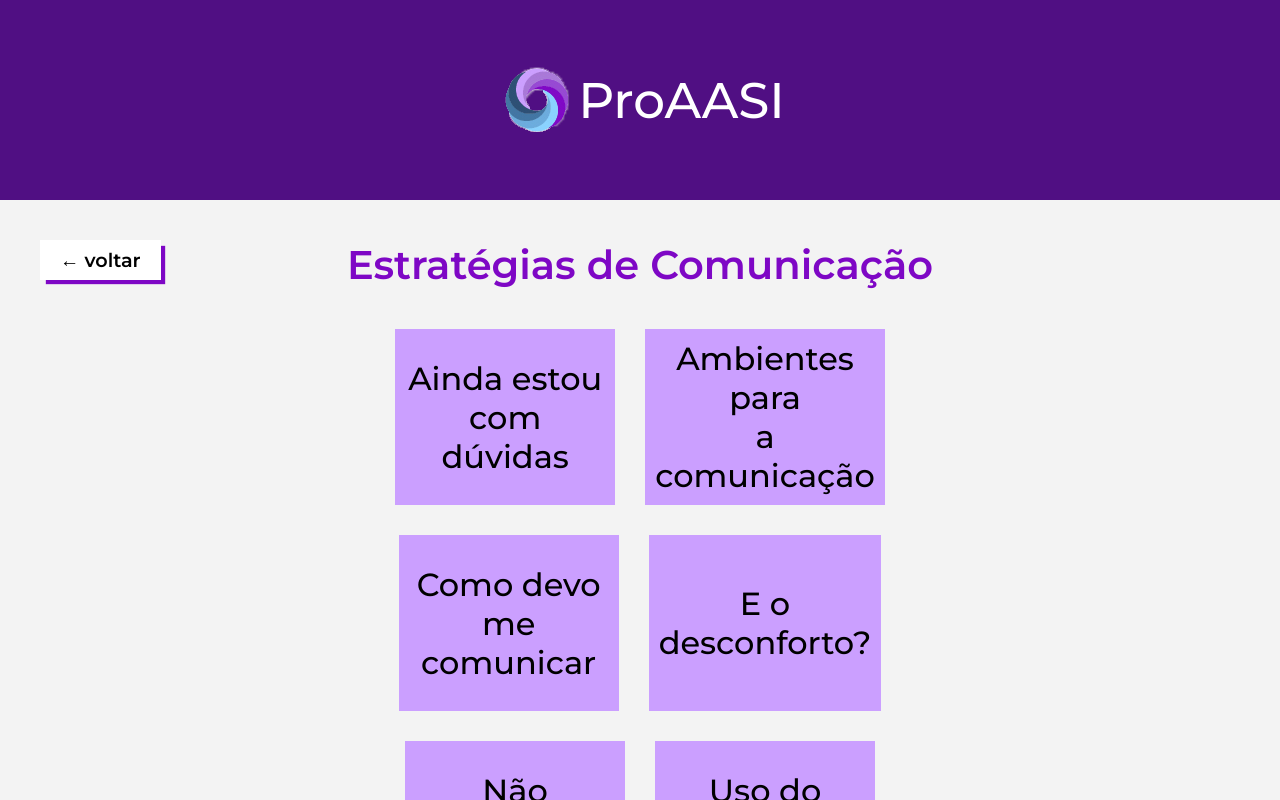
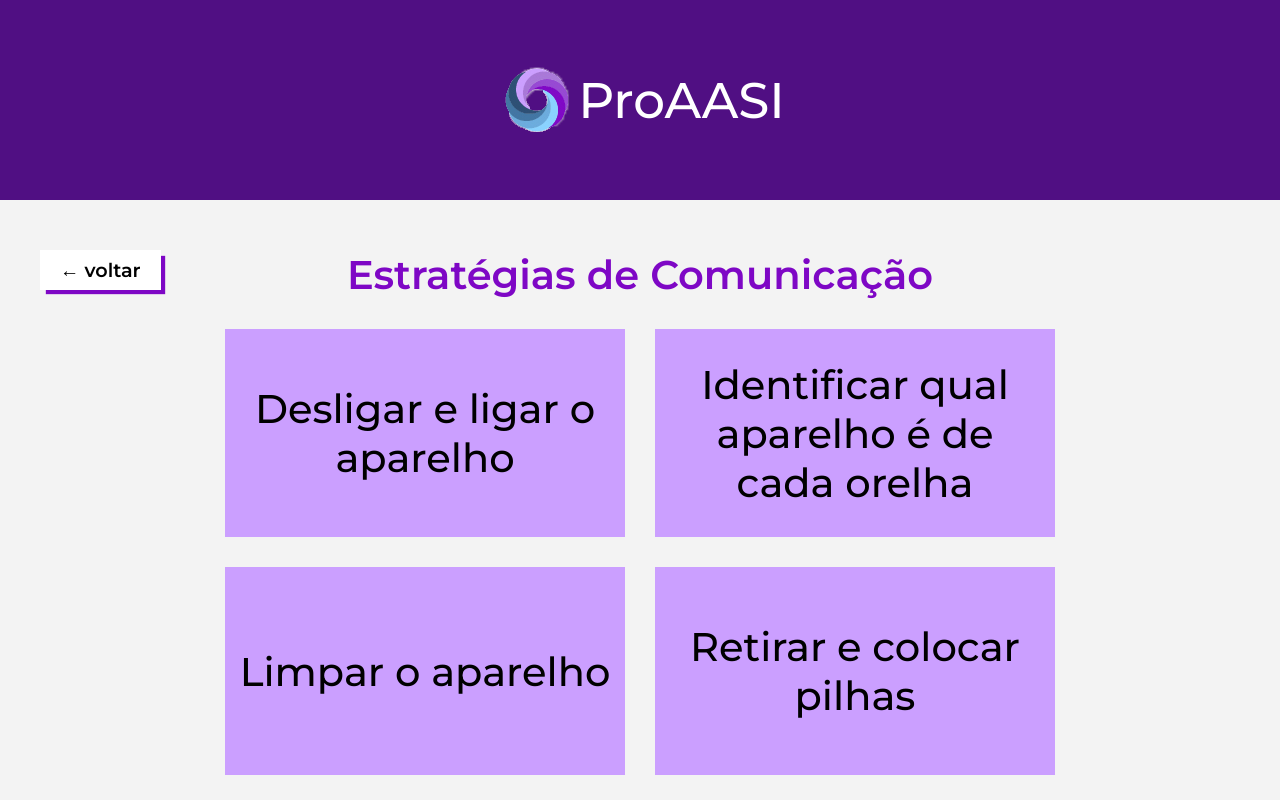
Before and after one commit to mariana-ffernandes/projeto-icproaasi, a Vue app: page /communication-strategies in a window 1280 px wide. Shown: the top 800 px of the page. Built offline with nearby package versions, Linux system fonts and the light colour scheme.

Commit message:
desenvolvimento pagina de videos do menu iniciar

```diff
--- a/src/pages/CommunicationStrategiesPage.vue
+++ b/src/pages/CommunicationStrategiesPage.vue
@@ -1,17 +1,17 @@
 <template>
   <div class="communication-strategies-page">
     <header class="header-container">
-        <button @click="goBack" class="back-button">← voltar</button>
+      <router-link to="/" class="back-button">← voltar</router-link>
       <h1 class="title">Estratégias de Comunicação</h1>
     </header>
     <main>
       <div class="buttons-container">
-          <button class="strategy-button">Ainda estou<br>com dúvidas</button>
-          <button class="strategy-button">Ambientes para<br>a comunicação</button>
-          <button class="strategy-button">Como devo<br>me comunicar</button>
-          <button class="strategy-button">E o desconforto?</button>
-          <button class="strategy-button">Não consegui<br>entender</button>
-          <button class="strategy-button">Uso do<br>aparelho auditivo</button>
+        <button @click="navigateToContent('Ainda estou com dúvidas', 'https://www.youtube.com/embed/video-id-1', 'Para desligar o aparelho abra o compartimento de pilha. Para ligar o aparelho feche o compartimento de pilha.')" class="strategy-button">Desligar e ligar o aparelho</button>
+        <button @click="navigateToContent('Ambientes para a comunicação', 'https://www.youtube.com/embed/video-id-2', 'O aparelho da orelha direita tem um sinal vermelho. O aparelho da orelha esquerda tem um sinal azul. Se a observação for difícil, peça ao fonoaudiólogo para fazer um sinal maior de marcação.')" class="strategy-button">Identificar qual aparelho é de cada orelha</button>
+        <button @click="navigateToContent('Como devo me comunicar', 'https://www.youtube.com/embed/video-id-3', 'Limpe o aparelho auditivo diariamente. Recomenda-se que a limpeza do aparelho seja feita sobre um pano macio, em cima de uma mesa, para evitar que o aparelho caia e seja danificado. Use uma escovinha/removedor de cera e/ou pano macio e seco para remover qualquer cera ou sujeira acumulada ao redor do canal e do compartimento da bateria. Nunca usar água, produtos de limpeza ou óleo para limpar seu aparelho auditivo.')" class="strategy-button">Limpar o aparelho</button>
+        <button @click="navigateToContent('E o desconforto?', 'https://www.youtube.com/embed/video-id-4', 'Retire o lacre da pilha e espere 1 minuto. Abra o compartimento da pilha posicionando sua unha abaixo da borda da tampa móvel e puxe-a para fora com cuidado. Coloque a pilha no compartimento, lembre-se que o lado com sinal + (lado liso) da pilha deve estar para cima, ou do lado mais aberto do compartimento. Logo em seguida, feche o compartimento de pilha.')" class="strategy-button">Retirar e colocar pilhas</button>
+        <button @click="navigateToContent('Não consegui entender', 'https://www.youtube.com/embed/video-id-5', 'Com a ferramenta adequada, retire o protetor de cera usado. Do outro lado da haste está o filtro limpo. Encaixe a saída do aparelho no filtro limpo.')" class="strategy-button">Trocar o filtro de cera</button>
+        <button @click="navigateToContent('Uso do aparelho auditivo', 'https://www.youtube.com/embed/video-id-6', 'O aparelho deve ser guardado...')" class="strategy-button">Onde guardar o aparelho</button>
       </div>
       <button @click="exit" class="exit-button">Sair</button>
     </main>
@@ -22,12 +22,17 @@
 export default {
   name: 'CommunicationStrategiesPage',
   methods: {
-      goBack() {
-        this.$router.go(-1);
-      },
-      exit() {
-        // fazer lógica para sair
-        console.log('Saindo...');
+    navigateToContent(title, videoUrl, text) {
+      this.$router.push({
+        path: '/content/1',
+        query: {
+          title: title,
+          videoUrl: videoUrl,
+          text: text,
+          from: '/communication-strategies',
+          pageTitle: 'Estratégias de Comunicação'
+        }
+      });
     }
   }
 }
@@ -49,7 +54,7 @@
 
   .back-button {
     position: absolute;
-    top: 20px;
+    top: 30px;
     left: 20px;
     font-family: 'Montserrat', sans-serif;
     font-size: 1.2rem;
@@ -71,15 +76,15 @@
   .title {
     color: var(--color-text-top);
     font-family: 'Montserrat', sans-serif;
+    font-weight: 600;
     font-size: 2.5rem;
-    font-weight: 600;
-    margin: 0px auto;
+    margin: 10px auto;
     text-align: center;
     width: fit-content;
   }
 
   main {
-    padding: 20px;
+    padding: 0px;
   }
 
   .buttons-container {
@@ -87,7 +92,7 @@
     flex-wrap: wrap;
     justify-content: center;
     gap: 30px;
-    max-width: 60%;
+    max-width: 80%;
     margin: 0 auto;
   }
 
@@ -96,12 +101,13 @@
     border: none;
     color: #000;
     font-family: 'Montserrat', sans-serif;
-    font-size: 2rem;
+    font-size: 2.5rem;
     font-weight: 500;
     padding: 10px;
-    flex-basis: calc(33.333% - 20px); /* Largura de 1/3 do contêiner menos o gap */
-    height: 11rem;
+    width: 25rem;
+    height: 13rem;
     cursor: pointer;
+    align-items: center;
   }
 
   .exit-button {
--- a/src/pages/ContentPage.vue
+++ b/src/pages/ContentPage.vue
@@ -2,8 +2,8 @@
   <div>
     <div class="content">
       <div class="header-container">
-          <router-link to="/device-handling" class="back-button">← voltar</router-link>
-          <h1 class="main-title">Uso e Manuseio do Aparelho</h1>
+        <button @click="goBack" class="back-button">← voltar</button>
+        <h1 class="main-title">{{ pageTitle }}</h1>
       </div>
       <div class="main-content">
         <div class="video-container">
@@ -27,6 +27,17 @@
     title: String,
     videoUrl: String,
     text: Array
+  },
+  computed: {
+    pageTitle() {
+      return this.$route.query.pageTitle || 'Conteúdo';
+    }
+  },
+  methods: {
+    goBack() {
+      const from = this.$route.query.from || '/';
+      this.$router.push(from);
+    }
   }
 }
 </script>
--- a/src/pages/DeviceHandlingPage.vue
+++ b/src/pages/DeviceHandlingPage.vue
@@ -29,14 +29,15 @@
         query: {
           title: title,
           videoUrl: videoUrl,
-            text: text
+          text: text,
+          from: '/device-handling',
+          pageTitle: 'Uso e Manuseio do Aparelho'
         }
       });
     }
   }
 }
 </script>
-
 
   <style scoped>
   .device-handling-page {
```
Lines whose indentation alone changed are shown as unchanged.
